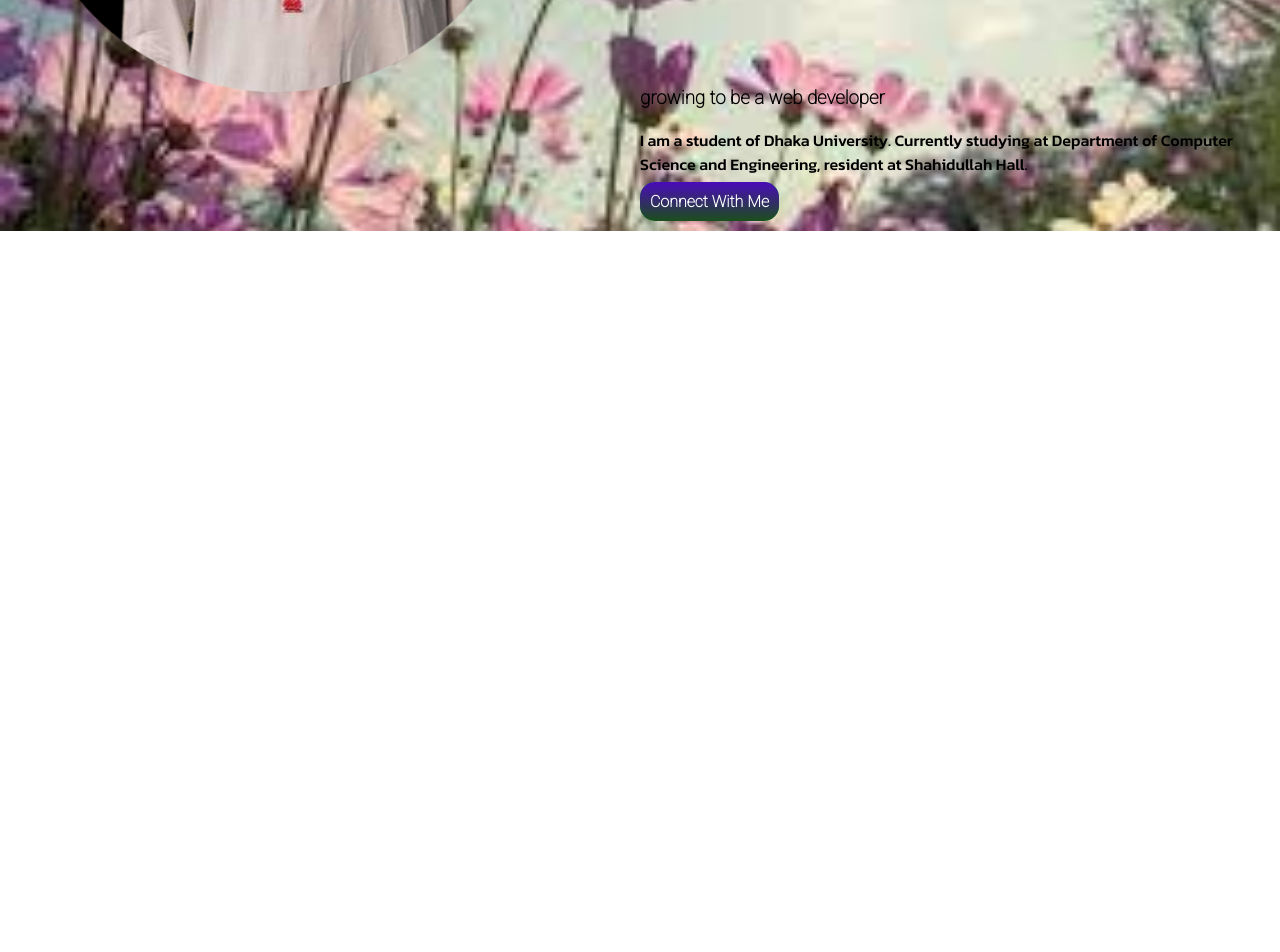
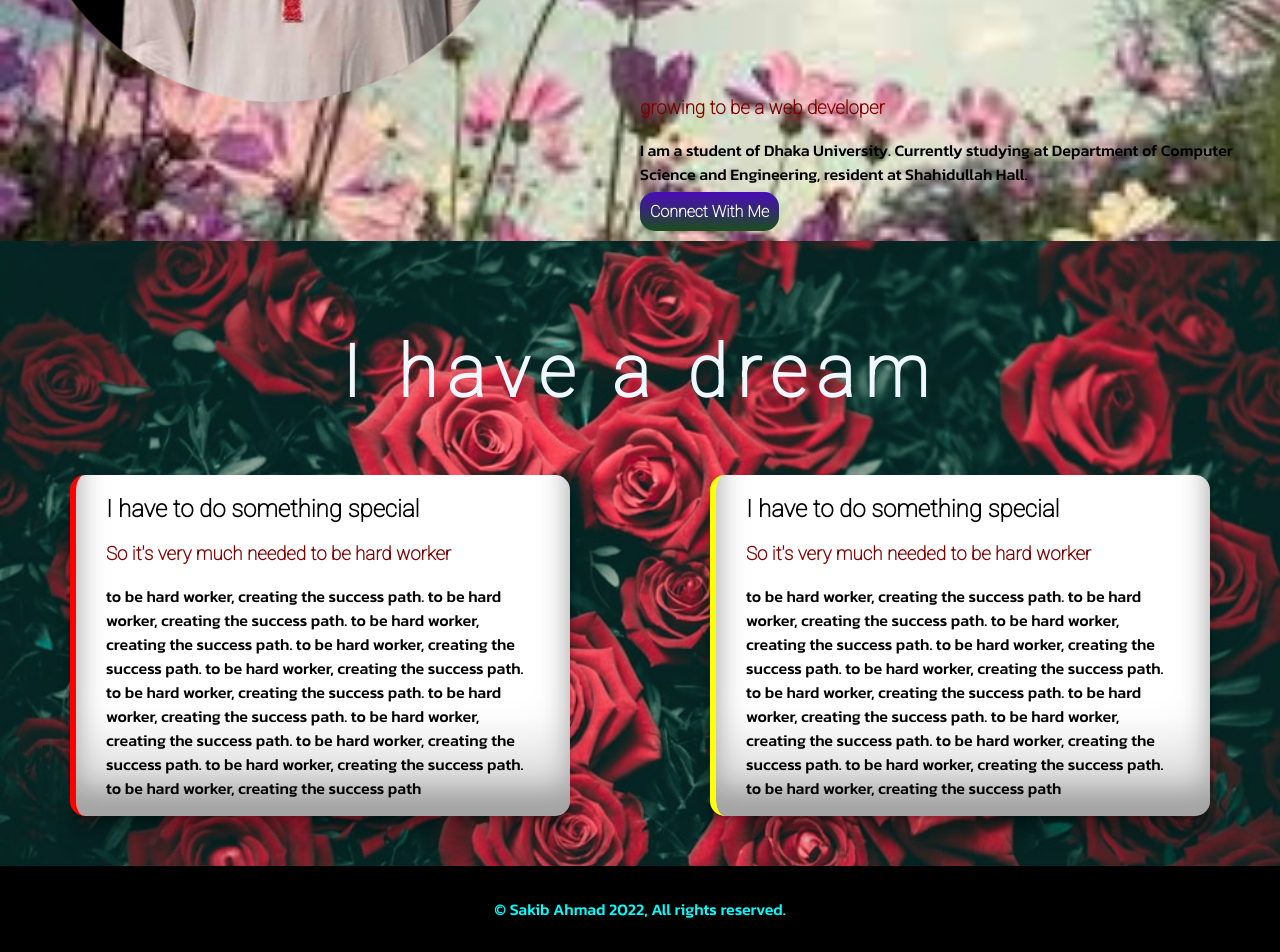
Before and after one commit to easakibahmad/myAwsomePortfolio, a plain HTML site: page index.html in a window 1280 px wide. Shown: the part 1251-2203 px from the top of the page. Before the commit the page ends 1482 px from the top, so only its background shows below. Drawn offline with Linux system fonts and the light colour scheme.

Commit message:
just finished firstly

```diff
--- a/index.css
+++ b/index.css
@@ -11,7 +11,7 @@ h1 {
     color: orangered;
 }
 
-section {
+.flexible-content {
     display: flex;
 }
 
@@ -45,7 +45,7 @@ p {
     padding: 50px;
 }
 
-section {
+.flexible-content {
     display: flex;
     padding-top: 60px;
 }
@@ -58,3 +58,56 @@ section {
     background-size: cover;
     background-position: center;
 }
+
+.card-th {
+    display: flex;
+}
+
+h3 {
+    color: maroon;
+}
+
+.new-card {
+    box-shadow: rgba(0, 0, 0, 0.17) 0px -23px 25px 0px inset, rgba(0, 0, 0, 0.15) 0px -36px 30px 0px inset, rgba(0, 0, 0, 0.1) 0px -79px 40px 0px inset, rgba(0, 0, 0, 0.06) 0px 2px 1px, rgba(0, 0, 0, 0.09) 0px 4px 2px, rgba(0, 0, 0, 0.09) 0px 8px 4px, rgba(0, 0, 0, 0.09) 0px 16px 8px, rgba(0, 0, 0, 0.09) 0px 32px 16px;
+    width: 80%;
+    margin-left: 70px;
+    margin-right: 70px;
+    padding: 0 30px;
+    border-radius: 15px;
+    background-color: white;
+}
+
+.third-heading {
+    font-size: 9vh;
+    text-align: center;
+    font-weight: 800;
+    color: aliceblue;
+    letter-spacing: 10px;
+}
+
+.sec-third {
+    padding-top: 30px;
+    padding-bottom: 50px;
+    background-image: url(images/back3.jpeg);
+    background-repeat: no-repeat;
+    background-size: cover;
+    background-position: center;
+}
+
+#bord-one {
+    border-left: 6px solid red;
+}
+
+#bord-two {
+    border-left: 6px solid yellow;
+}
+
+.sec-fourth {
+    padding: 15px;
+    background-color: black;
+}
+
+.sec-fourth p {
+    text-align: center;
+    color: aqua;
+}
--- a/index.html
+++ b/index.html
@@ -15,9 +15,10 @@
 </head>
 
 <body>
-    <section class="first-sec">
+    <!-- first section -->
+    <section class="first-sec flexible-content">
         <div class="di-cls">
-            <h2>the world, do you know me?</h1>
+            <h2>the world, do you know me?</h2>
             <h1><span class="sp-sakib">Sakib </span>Ahmad!</h1>
             <h3>growing to be a web developer</h3>
             <p>I am a student of Dhaka University. Currently studying at Department of Computer Science and
@@ -28,12 +29,14 @@
             <img src="images/sakib1.png" alt="sakib ahmad image">
         </div>
     </section>
-    <section class="secnd-sec">
+
+    <!-- second section -->
+    <section class="secnd-sec flexible-content">
         <div class="di-cls">
             <img src="images/sakib2.png" alt="sakib ahmad image">
         </div>
         <div class="di-cls">
-            <h2>the world, do you know me?</h1>
+            <h2>the world, do you know me?</h2>
             <h1><span class="sp-sakib">Sakib </span>Ahmad!</h1>
             <h3>growing to be a web developer</h3>
             <p>I am a student of Dhaka University. Currently studying at Department of Computer Science and
@@ -41,6 +44,42 @@
             <a class="click-me" href="https://www.facebook.com/sakib.csedu25" target="_blank">Connect With Me</a>
         </div>
     </section>
+
+    <!-- third section -->
+    <section class="sec-third">
+        <h2 class="third-heading">I have a dream</h2>
+        <div class="card-th">
+            <div class="new-card" id="bord-one">
+                <h2>I have to do something special</h2>
+                <h3>So it's very much needed to be hard worker</h3>
+                <p>to be hard worker, creating the success path. to be hard worker, creating the success path. to be
+                    hard
+                    worker, creating the success path. to be hard worker, creating the success path. to be hard worker,
+                    creating the success path. to be hard worker, creating the success path. to be hard worker, creating
+                    the
+                    success path. to be hard worker, creating the success path. to be hard worker, creating the success
+                    path. to be hard worker, creating the success path. to be hard worker, creating the success path</p>
+            </div>
+            <div class="new-card" id="bord-two">
+                <h2>I have to do something special</h2>
+                <h3>So it's very much needed to be hard worker</h3>
+                <p>to be hard worker, creating the success path. to be hard worker, creating the success path. to be
+                    hard
+                    worker, creating the success path. to be hard worker, creating the success path. to be hard worker,
+                    creating the success path. to be hard worker, creating the success path. to be hard worker, creating
+                    the
+                    success path. to be hard worker, creating the success path. to be hard worker, creating the success
+                    path. to be hard worker, creating the success path. to be hard worker, creating the success path</p>
+            </div>
+        </div>
+    </section>
+
+    <!-- fourth section -->
+    <section class="sec-fourth">
+        <footer>
+            <p>© Sakib Ahmad 2022, All rights reserved.</p>
+        </footer>
+    </section>
 </body>
 
 </html>
```
Also changed, not shown: images/back3.jpeg (added). Lines whose indentation alone changed are shown as unchanged.
